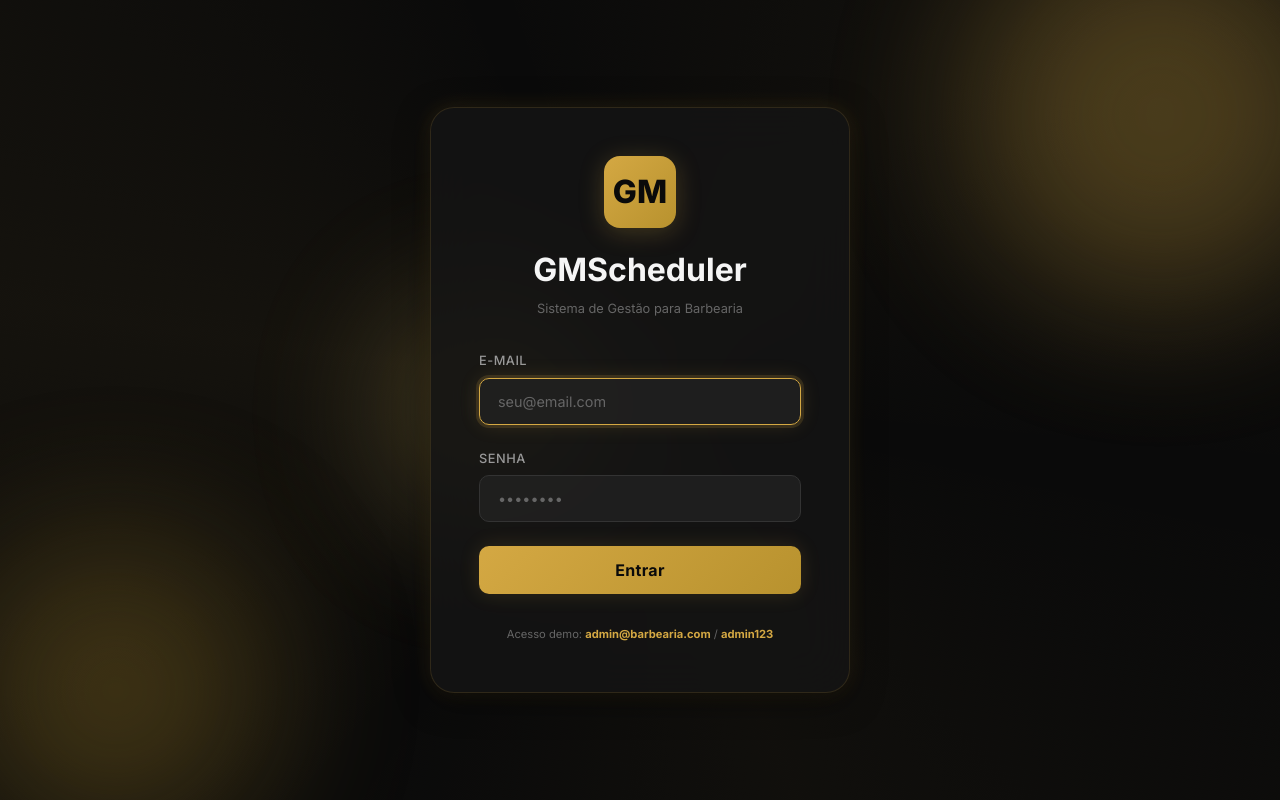
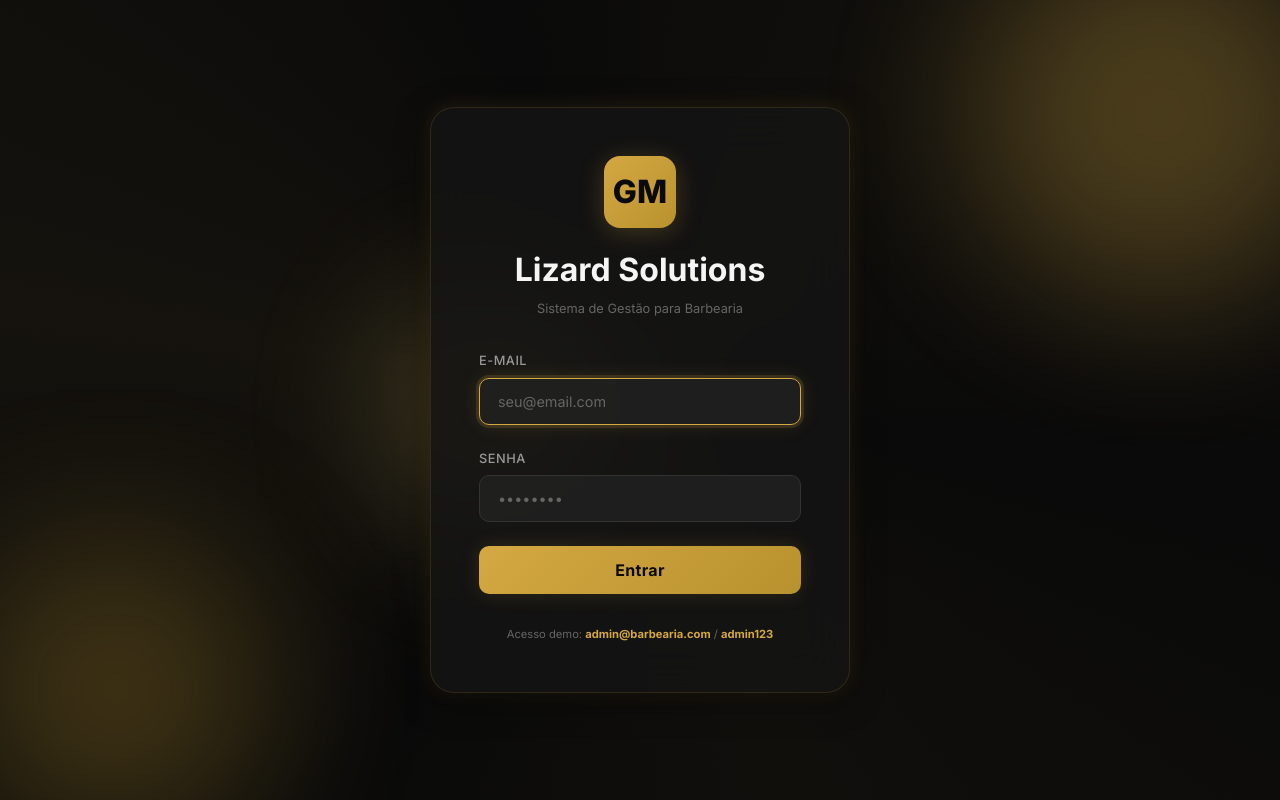
Before and after one commit to lizardSolution/brejao, a React (Vite) app: page /login in a window 1280 px wide. Built offline with nearby package versions, Linux system fonts and the light colour scheme.

Commit message:
chore: rename generic brand to Lizard Solutions across visual components

```diff
--- a/index.html
+++ b/index.html
@@ -4,9 +4,9 @@
     <meta charset="UTF-8" />
     <link rel="icon" type="image/svg+xml" href="/vite.svg" />
     <meta name="viewport" content="width=device-width, initial-scale=1.0" />
-    <meta name="description" content="GMScheduler - Sistema de Gestão completo para Barbearias. Agendamentos, controle financeiro e venda de produtos." />
+    <meta name="description" content="Lizard Solutions - Sistema de Gestão completo para Barbearias. Agendamentos, controle financeiro e venda de produtos." />
     <meta name="theme-color" content="#0A0A0A" />
-    <title>GMScheduler — Sistema de Gestão para Barbearia</title>
+    <title>Lizard Solutions — Sistema de Gestão para Barbearia</title>
   </head>
   <body>
     <div id="root"></div>
--- a/src/components/Sidebar.jsx
+++ b/src/components/Sidebar.jsx
@@ -42,9 +42,9 @@ export default function Sidebar() {
 
       <aside className={`sidebar ${mobileOpen ? 'open' : ''}`}>
         <div className="sidebar-header">
-          <div className="sidebar-logo">GM</div>
+          <div className="sidebar-logo">LS</div>
           <div className="sidebar-brand">
-            <span className="sidebar-brand-name">GMScheduler</span>
+            <span className="sidebar-brand-name">Lizard Solutions</span>
             <span className="sidebar-brand-sub">Sistema de Gestão</span>
           </div>
         </div>
--- a/src/pages/Login.jsx
+++ b/src/pages/Login.jsx
@@ -39,7 +39,7 @@ export default function Login() {
         <div className="login-card-inner">
           <div className="login-logo">
             <div className="login-logo-icon">GM</div>
-            <h1 className="login-title">GMScheduler</h1>
+            <h1 className="login-title">Lizard Solutions</h1>
             <p className="login-subtitle">Sistema de Gestão para Barbearia</p>
           </div>
 
```
Also changed, not shown: 1 other file (tests, documents, lock files or other folders).
